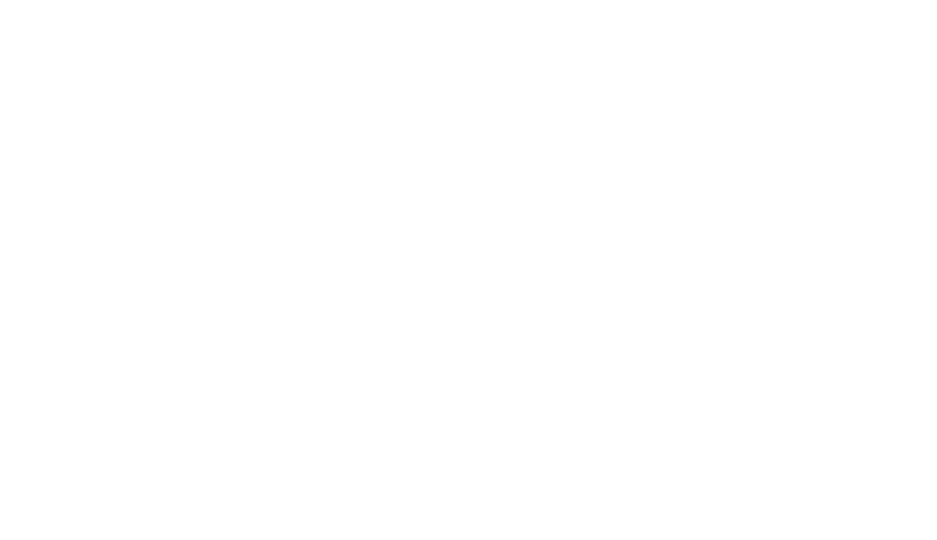
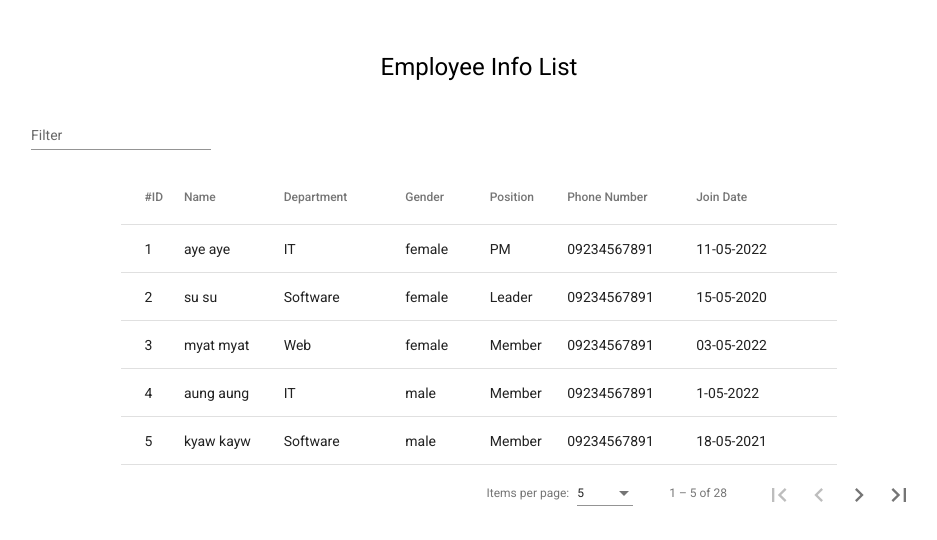
Before and after one commit to Saulid/angular-training, an Angular app: page /day18 in a window 1280 px wide. Before the commit this address led to /. Shown: the top 540 px of the page, without its empty margins (161-1098 px from the left). Built offline with nearby package versions, Linux system fonts and the light colour scheme.

Commit message:
#day18
assignment of day18

```diff
--- a/src/app/app-routing.module.ts
+++ b/src/app/app-routing.module.ts
@@ -14,6 +14,7 @@
 import { AssignmentDay14Component } from './assignment-day14/assignment-day14.component';
 import { AssignmentDay15Component } from './assignment-day15/assignment-day15.component';
 import { AssignmentDay16Component } from './assignment-day16/assignment-day16.component';
+import { AssignmentDay18Component } from './assignment-day18/assignment-day18.component';
 
 const routes: Routes = [
   { path: 'user-details', component: UserDetailsComponent },
@@ -28,7 +29,8 @@
   { path: 'day12', component: AssignmentDay12Component },
   { path: 'day14', component: AssignmentDay14Component },
   { path: 'day15', component: AssignmentDay15Component },
-  { path: 'day16', component: AssignmentDay16Component}
+  { path: 'day16', component: AssignmentDay16Component },
+  { path: 'day18', component: AssignmentDay18Component },
 ];
 
 @NgModule({
--- a/src/app/app.module.ts
+++ b/src/app/app.module.ts
@@ -23,6 +23,7 @@
 import { AssignmentDay16Component } from './assignment-day16/assignment-day16.component';
 
 import { UserService } from './services/user.service';
+import { AssignmentDay18Component } from './assignment-day18/assignment-day18.component';
 
 @NgModule({
   declarations: [
@@ -39,7 +40,8 @@
     AssignmentDay11Component,
     AssignmentDay14Component,
     AssignmentDay15Component,
-    AssignmentDay16Component
+    AssignmentDay16Component,
+    AssignmentDay18Component
   ],
   imports: [
     BrowserModule,
--- /dev/null
+++ b/src/app/assignment-day18/assignment-day18.component.html
@@ -0,0 +1,50 @@
+<div class="container">
+  <h1>Employee Info List</h1>
+
+  <mat-form-field appearance="standard">
+    <mat-label>Filter</mat-label>
+    <input matInput (keyup)="applyFilter($event)" placeholder="Search columns" #input>
+  </mat-form-field>
+
+  <table mat-table [dataSource]="dataSource" matSort #empTableSort="matSort">
+
+    <ng-container matColumnDef="id">
+      <th mat-header-cell *matHeaderCellDef>#ID</th>
+      <td mat-cell *matCellDef="let EmpInfo">{{ EmpInfo.id }}</td>
+    </ng-container>
+
+    <ng-container matColumnDef="name">
+      <th mat-header-cell *matHeaderCellDef mat-sort-header>Name</th>
+      <td mat-cell *matCellDef="let EmpInfo">{{ EmpInfo.name }}</td>
+    </ng-container>
+
+    <ng-container matColumnDef="department">
+      <th mat-header-cell *matHeaderCellDef mat-sort-header>Department</th>
+      <td mat-cell *matCellDef="let EmpInfo">{{ EmpInfo.department }}</td>
+    </ng-container>
+
+    <ng-container matColumnDef="gender">
+      <th mat-header-cell *matHeaderCellDef mat-sort-header>Gender</th>
+      <td mat-cell *matCellDef="let EmpInfo">{{ EmpInfo.gender}}</td>
+    </ng-container>
+
+    <ng-container matColumnDef="position">
+      <th mat-header-cell *matHeaderCellDef>Position</th>
+      <td mat-cell *matCellDef="let EmpInfo">{{ EmpInfo.position}}</td>
+    </ng-container>
+
+    <ng-container matColumnDef="phNumber">
+      <th mat-header-cell *matHeaderCellDef>Phone Number</th>
+      <td mat-cell *matCellDef="let EmpInfo">{{ EmpInfo.phNumber}}</td>
+    </ng-container>
+
+    <ng-container matColumnDef="joinDate">
+      <th mat-header-cell *matHeaderCellDef>Join Date</th>
+      <td mat-cell *matCellDef="let EmpInfo">{{ EmpInfo.joinDate}}</td>
+    </ng-container>
+
+    <tr mat-header-row *matHeaderRowDef="displayedColumns"></tr>
+    <tr mat-row *matRowDef="let row;columns:displayedColumns"></tr>
+  </table>
+  <mat-paginator #paginator [pageSizeOptions]="[5,10,15]" showFirstLastButtons></mat-paginator>
+</div>
--- /dev/null
+++ b/src/app/assignment-day18/assignment-day18.component.scss
@@ -0,0 +1,14 @@
+.container {
+  width: 70%;
+  margin: 0 auto;
+  padding-top: 4%;
+
+  h1 {
+    text-align: center;
+  }
+
+  table {
+    width: 80%;
+    margin: 0 auto;
+  }
+}
--- /dev/null
+++ b/src/app/assignment-day18/assignment-day18.component.ts
@@ -0,0 +1,67 @@
+import { Component, OnInit, ViewChild } from '@angular/core';
+import { MatPaginator } from '@angular/material/paginator';
+import { MatSort } from '@angular/material/sort';
+import { MatTableDataSource } from '@angular/material/table';
+import { Employee } from 'src/app/interfaces/employee-18.interface';
+
+@Component({
+  selector: 'app-assignment-day18',
+  templateUrl: './assignment-day18.component.html',
+  styleUrls: ['./assignment-day18.component.scss']
+})
+export class AssignmentDay18Component implements OnInit {
+
+  @ViewChild('paginator') paginator: MatPaginator;
+  @ViewChild('empTableSort') empTableSort: MatSort;
+  employeeInfo: Employee[] = [
+    { id: 1, name: "aye aye", department: "IT", gender: "female", position: "PM", phNumber: "09234567891", joinDate: "11-05-2022" },
+    { id: 2, name: "su su", department: "Software", gender: "female", position: "Leader", phNumber: "09234567891", joinDate: "15-05-2020" },
+    { id: 3, name: "myat myat", department: "Web", gender: "female", position: "Member", phNumber: "09234567891", joinDate: "03-05-2022" },
+    { id: 4, name: "aung aung", department: "IT", gender: "male", position: "Member", phNumber: "09234567891", joinDate: "1-05-2022" },
+    { id: 5, name: "kyaw kayw", department: "Software", gender: "male", position: "Member", phNumber: "09234567891", joinDate: "18-05-2021" },
+    { id: 6, name: "mya mya", department: "IT", gender: "female", position: "Member", phNumber: "09234567891", joinDate: "11-07-2020" },
+    { id: 7, name: "aung lay", department: "IT", gender: "male", position: "Member", phNumber: "09234567891", joinDate: "30-09-2021" },
+    { id: 8, name: "kyaw lay", department: "Software", gender: "male", position: "Member", phNumber: "09234567891", joinDate: "11-02-2021" },
+    { id: 9, name: "kyaw gyi", department: "Hardware", gender: "male", position: "Leader", phNumber: "09234567891", joinDate: "09-09-2020" },
+    { id: 10, name: "aye gyi", department: "Software", gender: "female", position: "Member", phNumber: "09234567891", joinDate: "20-08-2021" },
+    { id: 11, name: "zin gyi", department: "Web", gender: "female", position: "Member", phNumber: "09234567891", joinDate: "22-02-2022" },
+    { id: 12, name: "mon gyi", department: "Software", gender: "female", position: "Leader", phNumber: "09234567891", joinDate: "11-01-2022" },
+    { id: 13, name: "lin lin", department: "IT", gender: "male", position: "Member", phNumber: "09234567891", joinDate: "11-05-2022" },
+    { id: 14, name: "nyan tun", department: "Web", gender: "male", position: "Member", phNumber: "09234567891", joinDate: "23-03-2021" },
+    { id: 15, name: "phway phway", department: "Software", gender: "female", position: "Member", phNumber: "09234567891", joinDate: "11-10-2020" },
+    { id: 16, name: "thet thet", department: "Testing", gender: "female", position: "Member", phNumber: "09234567891", joinDate: "11-05-2019" },
+    { id: 17, name: "su mon", department: "IT", gender: "female", position: "Leader", phNumber: "09234567891", joinDate: "11-05-2022" },
+    { id: 18, name: "wai gyi", department: "Testing", gender: "male", position: "Leader", phNumber: "09234567891", joinDate: "11-05-2022" },
+    { id: 19, name: "min min", department: "Software", gender: "male", position: "Member", phNumber: "09234567891", joinDate: "11-05-2022" },
+    { id: 20, name: "aye min", department: "Software", gender: "male", position: "Member", phNumber: "09234567891", joinDate: "11-05-2022" },
+    { id: 21, name: "mg mg", department: "Hardware", gender: "male", position: "Member", phNumber: "09234567891", joinDate: "11-05-2022" },
+    { id: 22, name: "aye aung", department: "IT", gender: "female", position: "Member", phNumber: "09234567891", joinDate: "11-05-2022" },
+    { id: 23, name: "aye myat", department: "IT", gender: "female", position: "Member", phNumber: "09234567891", joinDate: "11-05-2022" },
+    { id: 24, name: "shwe sin", department: "IT", gender: "female", position: "Leader", phNumber: "09234567891", joinDate: "11-05-2022" },
+    { id: 25, name: "yamin", department: "Web", gender: "female", position: "Member", phNumber: "09234567891", joinDate: "11-05-2022" },
+    { id: 26, name: "thin thin", department: "IT", gender: "female", position: "Member", phNumber: "09234567891", joinDate: "11-05-2022" },
+    { id: 27, name: "ei ei", department: "Software", gender: "female", position: "Member", phNumber: "09234567891", joinDate: "11-05-2022" },
+    { id: 28, name: "chit chit", department: "Software", gender: "female", position: "Member", phNumber: "09234567891", joinDate: "11-05-2022" }
+  ];
+  displayedColumns = ['id', 'name', 'department', 'gender', 'position', 'phNumber', 'joinDate'];
+  dataSource: MatTableDataSource<Employee>;
+
+  constructor() { }
+
+  ngOnInit(): void {
+  }
+
+  ngAfterViewInit() {
+    setTimeout(() => {
+      this.dataSource = new MatTableDataSource(this.employeeInfo);
+      this.dataSource.paginator = this.paginator;
+      this.empTableSort.disableClear = true;
+      this.dataSource.sort = this.empTableSort;
+    });
+  }
+
+  applyFilter(event: Event) {
+    const filterValue = (event.target as HTMLInputElement).value;
+    this.dataSource.filter = filterValue.trim().toLowerCase();
+  }
+}
```
Also changed, not shown: src/app/interfaces/employee-18.interface.ts (added, +9 -0 lines), 1 other file (tests, documents, lock files or other folders).
